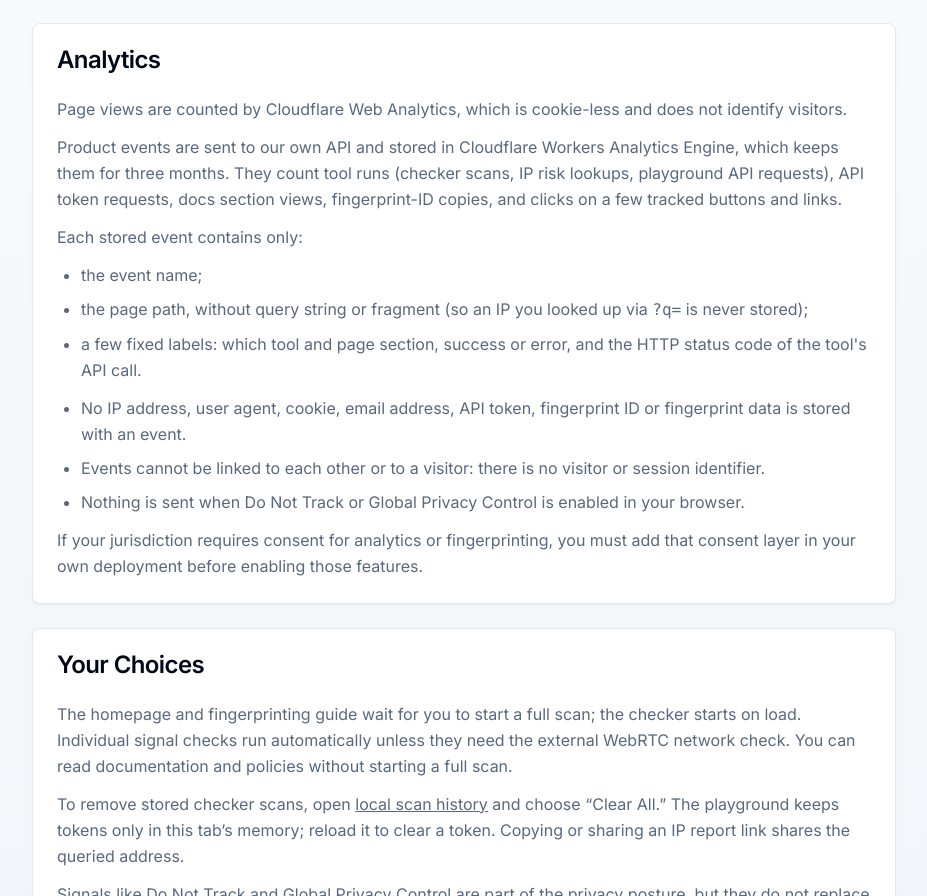
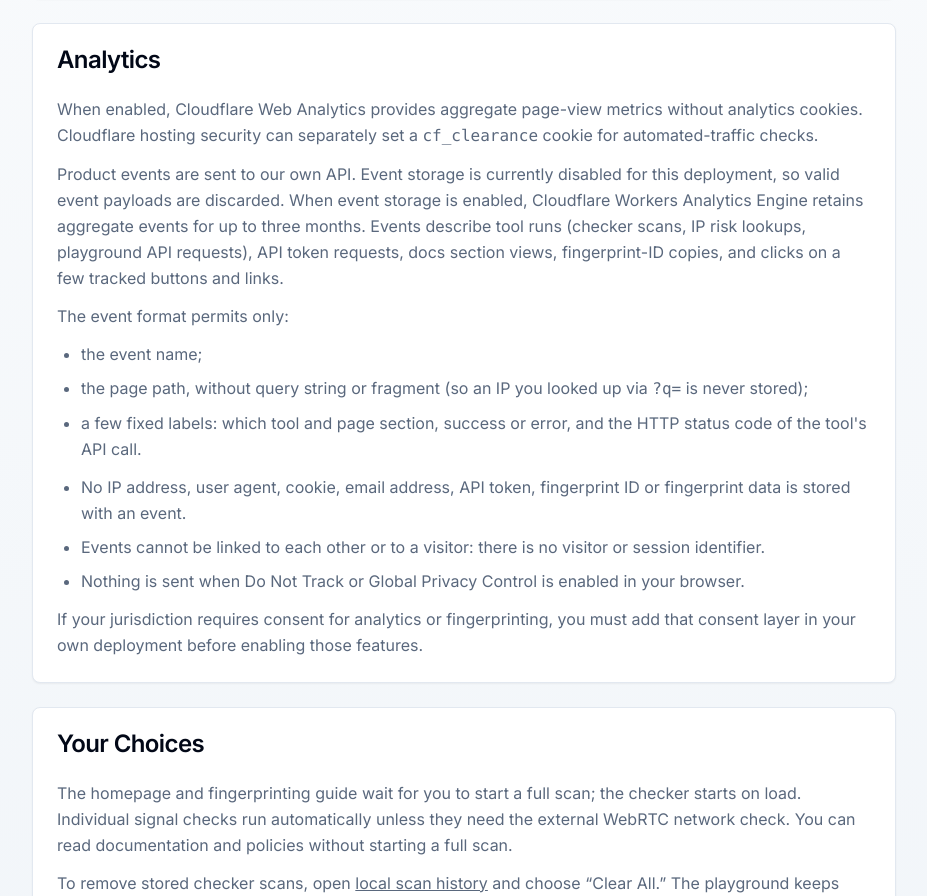
Before and after one commit to taoyadev/creepjs, a Next.js app in the folder apps/web/: page /privacy in a window 1280 px wide. Shown: the part 1379-2275 px from the top of the page, without its empty margins (176-1103 px from the left). Built offline with nearby package versions, Linux system fonts and the light colour scheme; no server answers.

Commit message:
docs(privacy): describe optional event storage and security cookies

```diff
--- a/apps/web/src/app/privacy/page.tsx
+++ b/apps/web/src/app/privacy/page.tsx
@@ -170,18 +170,22 @@
               </CardHeader>
               <CardContent className="text-muted-foreground space-y-3 leading-relaxed">
                 <p>
-                  Page views are counted by Cloudflare Web Analytics, which is
-                  cookie-less and does not identify visitors.
+                  When enabled, Cloudflare Web Analytics provides aggregate
+                  page-view metrics without analytics cookies. Cloudflare
+                  hosting security can separately set a{' '}
+                  <code>cf_clearance</code> cookie for automated-traffic checks.
                 </p>
                 <p>
-                  Product events are sent to our own API and stored in
-                  Cloudflare Workers Analytics Engine, which keeps them for
-                  three months. They count tool runs (checker scans, IP risk
-                  lookups, playground API requests), API token requests, docs
-                  section views, fingerprint-ID copies, and clicks on a few
-                  tracked buttons and links.
+                  Product events are sent to our own API. Event storage is
+                  currently disabled for this deployment, so valid event
+                  payloads are discarded. When event storage is enabled,
+                  Cloudflare Workers Analytics Engine retains aggregate events
+                  for up to three months. Events describe tool runs (checker
+                  scans, IP risk lookups, playground API requests), API token
+                  requests, docs section views, fingerprint-ID copies, and
+                  clicks on a few tracked buttons and links.
                 </p>
-                <p>Each stored event contains only:</p>
+                <p>The event format permits only:</p>
                 <ul className="list-disc space-y-2 pl-6">
                   <li>the event name;</li>
                   <li>
```
